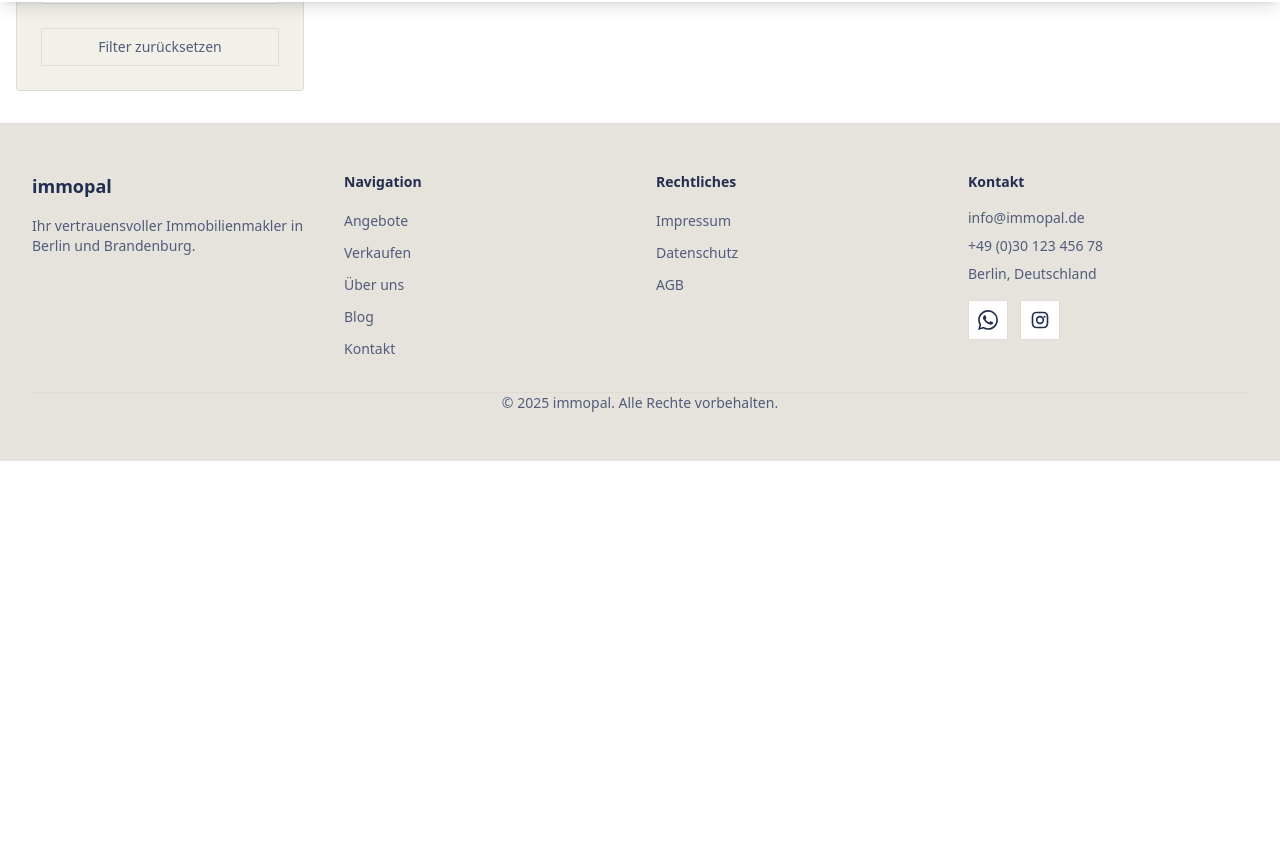
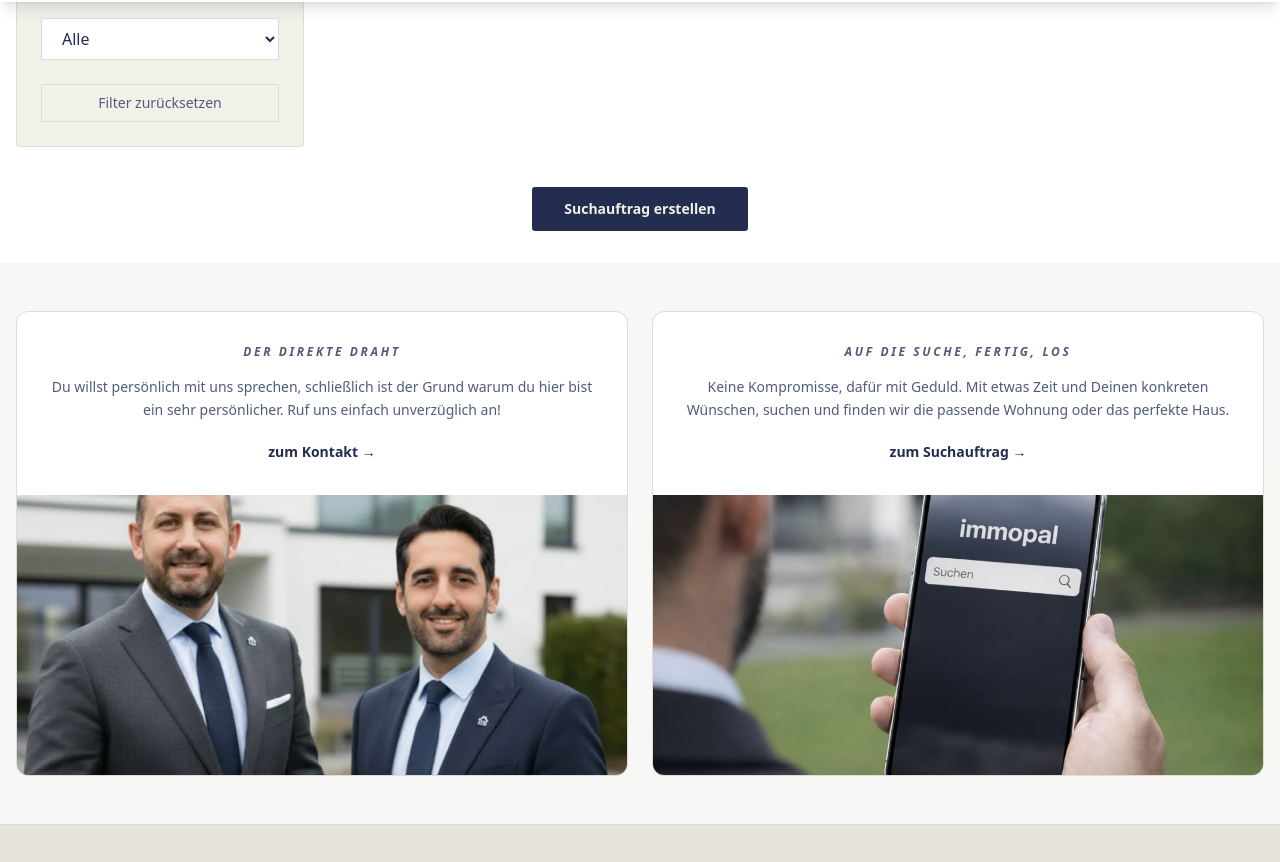
Before and after one commit to bpnace/immopal, a Next.js app: page /immobilien in a window 1280 px wide. Shown: the part 798-1660 px from the top of the page. Before the commit the page ends 1259 px from the top, so only its background shows below. Built offline with nearby package versions, Linux system fonts and the light colour scheme; a web font is replaced by a local one.

Commit message:
Update Angebote CTAs and About copy

```diff
--- a/app/immobilien/page.tsx
+++ b/app/immobilien/page.tsx
@@ -1,4 +1,5 @@
 import Link from 'next/link';
+import Image from 'next/image';
 
 import { fetchListings } from '@/lib/listings';
 import { ListingsGrid } from '@/components/listings-grid';
@@ -12,7 +13,8 @@ export default async function ImmobilienPage() {
         <div className="container mx-auto px-4">
           <div className="text-center">
             <h1 className="text-4xl md:text-5xl font-bold mb-4">Unsere Immobilien</h1>
-            <p className="text-lg text-muted-foreground max-w-2xl mx-auto mb-6">
+            <p className="text-lg text-muted-foreground max-w-5xl mx-auto mb-6">
+              Wir bestimmen den Marktwert Ihrer Immobilie auf Basis tagesaktueller Vergleichsdaten sowie datenbasierter Bewertungsverfahren, um eine objektive und nachvollziehbare Preiseinschätzung zu gewährleisten.<br/>
               Entdecken Sie {listings.length} verfügbare Immobilien in Berlin und Brandenburg
             </p>
             <Link
@@ -35,7 +37,70 @@ export default async function ImmobilienPage() {
 
       <div className="container mx-auto px-4 py-8">
         <ListingsGrid listings={listings} />
+
+        <div className="mt-10 flex justify-center">
+          <Link
+            href="/kaufen"
+            className="inline-flex items-center justify-center rounded-lg bg-primary px-8 py-3 text-sm font-semibold text-primary-foreground hover:bg-primary/90 transition-colors"
+          >
+            Suchauftrag erstellen
+          </Link>
+        </div>
       </div>
+
+      <section className="bg-muted/30 py-12">
+        <div className="container mx-auto px-4">
+          <div className="grid grid-cols-1 md:grid-cols-2 gap-6">
+            <div className="bg-background border border-border rounded-xl overflow-hidden">
+              <div className="p-8 text-center">
+                <div className="text-xs font-semibold tracking-[0.22em] text-muted-foreground italic">
+                  DER DIREKTE DRAHT
+                </div>
+                <p className="mt-4 text-sm text-muted-foreground leading-relaxed">
+                  Du willst persönlich mit uns sprechen, schließlich ist der Grund warum du hier bist ein sehr
+                  persönlicher. Ruf uns einfach unverzüglich an!
+                </p>
+                <Link href="/kontakt" className="mt-5 inline-block text-sm font-semibold text-primary hover:underline">
+                  zum Kontakt →
+                </Link>
+              </div>
+              <div className="relative h-[240px] md:h-[280px] bg-muted">
+                <Image
+                  src="/images/gruender.webp"
+                  alt="gruender"
+                  fill
+                  className="object-cover object-center"
+                  sizes="(min-width: 768px) 50vw, 100vw"
+                />
+              </div>
+            </div>
+
+            <div className="bg-background border border-border rounded-xl overflow-hidden">
+              <div className="p-8 text-center">
+                <div className="text-xs font-semibold tracking-[0.22em] text-muted-foreground italic">
+                  AUF DIE SUCHE, FERTIG, LOS
+                </div>
+                <p className="mt-4 text-sm text-muted-foreground leading-relaxed">
+                  Keine Kompromisse, dafür mit Geduld. Mit etwas Zeit und Deinen konkreten Wünschen, suchen und finden
+                  wir die passende Wohnung oder das perfekte Haus.
+                </p>
+                <Link href="/kaufen" className="mt-5 inline-block text-sm font-semibold text-primary hover:underline">
+                  zum Suchauftrag →
+                </Link>
+              </div>
+              <div className="relative h-[240px] md:h-[280px] bg-muted">
+                <Image
+                  src="/images/suche.webp"
+                  alt="search"
+                  fill
+                  className="object-cover object-center"
+                  sizes="(min-width: 768px) 50vw, 100vw"
+                />
+              </div>
+            </div>
+          </div>
+        </div>
+      </section>
     </main>
   );
 }
--- a/app/ueber-uns/page.tsx
+++ b/app/ueber-uns/page.tsx
@@ -14,10 +14,74 @@ export default function UeberUnsPage() {
       <section className="bg-primary/5 py-12 min-h-[220px] flex items-center">
         <div className="container mx-auto px-4">
           <div className="max-w-3xl mx-auto text-center">
-            <h1 className="text-4xl md:text-5xl font-bold mb-6">Über immopal</h1>
+            <h1 className="text-4xl md:text-5xl font-bold mb-6">Wir sind Immopal</h1>
             <p className="text-xl text-muted-foreground">
-              Ihr vertrauensvoller Partner für Immobilien in Berlin und Brandenburg seit 2020
+              Ihr vertrauensvoller Partner für Immobilien in Deutschland seit 2026
             </p>
+          </div>
+        </div>
+      </section>
+
+            {/* Team Section */}
+      <section className="py-16 bg-muted">
+        <div className="container mx-auto px-4">
+          <div className="max-w-6xl mx-auto">
+
+            <div className="grid grid-cols-1 md:grid-cols-3 gap-8">
+              <div className="bg-card border border-border rounded-lg overflow-hidden">
+                <div className="relative h-64 bg-muted">
+                  <Image
+                    src="https://images.pexels.com/photos/2379004/pexels-photo-2379004.jpeg"
+                    alt="Max Mustermann"
+                    fill
+                    className="object-cover"
+                  />
+                </div>
+                <div className="p-6 text-center">
+                  <h3 className="text-xl font-semibold mb-1">Kya Bayat</h3>
+                  <p className="text-primary font-medium mb-3">Geschäftsführer & Gründer</p>
+                  <p className="text-sm text-muted-foreground">
+                    Immobilienmakler seit 15 Jahren mit Spezialisierung auf Wohnimmobilien
+                  </p>
+                </div>
+              </div>
+
+              <div className="bg-card border border-border rounded-lg overflow-hidden">
+                <div className="relative h-64 bg-muted">
+                  <Image
+                    src="https://images.pexels.com/photos/774909/pexels-photo-774909.jpeg"
+                    alt="Anna Schmidt"
+                    fill
+                    className="object-cover"
+                  />
+                </div>
+                <div className="p-6 text-center">
+                  <h3 className="text-xl font-semibold mb-1">Dennis Darwiche</h3>
+                  <p className="text-primary font-medium mb-3">Geschäftsführer & Gründer</p>
+                  <p className="text-sm text-muted-foreground">
+                    Experte für Luxusimmobilien und Vermietung mit 10 Jahren Berufserfahrung
+                  </p>
+                </div>
+              </div>
+
+              <div className="bg-card border border-border rounded-lg overflow-hidden">
+                <div className="relative h-64 bg-muted">
+                  <Image
+                    src="https://images.pexels.com/photos/1222271/pexels-photo-1222271.jpeg"
+                    alt="Thomas Weber"
+                    fill
+                    className="object-cover"
+                  />
+                </div>
+                <div className="p-6 text-center">
+                  <h3 className="text-xl font-semibold mb-1">Tarik Marshall</h3>
+                  <p className="text-primary font-medium mb-3">Full Stack Developer</p>
+                  <p className="text-sm text-muted-foreground">
+                    Verantwortlich für die technische Entwicklung unserer Plattform mit Fokus auf Nutzerfreundlichkeit
+                  </p>
+                </div>
+              </div>
+            </div>
           </div>
         </div>
       </section>
@@ -30,24 +94,25 @@ export default function UeberUnsPage() {
               <div>
                 <h2 className="text-3xl font-bold mb-6">Unsere Geschichte</h2>
                 <p className="text-muted-foreground mb-4">
-                  immopal wurde 2020 mit der Vision gegründet, den Immobilienkauf in Berlin und Brandenburg zu
-                  revolutionieren. Wir glauben daran, dass der Kauf oder Verkauf einer Immobilie mehr ist als nur
-                  eine Transaktion – es ist ein wichtiger Lebensschritt, der professionelle Begleitung und
-                  persönliche Betreuung verdient.
+                  Wir sind Freunde seit der Grundschule und teilen seit vielen Jahren die Begeisterung für Immobilien.
+                  Jung, motiviert und fachlich fundiert begleiten wir Eigentümer und Interessenten bei der Vermittlung
+                  von Immobilien in Berlin und Brandenburg.
                 </p>
                 <p className="text-muted-foreground mb-4">
-                  Mit unserem engagierten Team aus erfahrenen Immobilienexperten haben wir bereits über 200 Familien
-                  dabei geholfen, ihre Traumimmobilie zu finden. Dabei legen wir besonderen Wert auf Transparenz,
-                  Ehrlichkeit und individuelle Beratung.
+                  Aus unserer beruflichen Laufbahn bringen wir vielseitige Erfahrungen aus Konzern, Mittelstand und
+                  eigener Unternehmensgründung mit – insbesondere in der Immobilienbewertung und Vermarktung. Als
+                  gebürtige Berliner kennen wir den regionalen Markt genau. Transparenz, Offenheit und ein Miteinander
+                  auf Augenhöhe stehen für uns im Mittelpunkt.
                 </p>
                 <p className="text-muted-foreground">
-                  Unsere tiefe Kenntnis des Berliner und Brandenburger Immobilienmarktes sowie unser großes Netzwerk
-                  ermöglichen es uns, Ihnen exklusive Angebote und erstklassigen Service zu bieten.
+                  Denn: <strong>Jeder Kunde ist so individuell wie die passende Immobilie dazu.</strong> Genau darauf
+                  gehen wir ein – offen, ehrlich und mit dem klaren Ziel, die bestmögliche Lösung für Sie zu finden.
+                  Wir freuen uns auf Ihre Kontaktaufnahme.
                 </p>
               </div>
               <div className="relative h-96 bg-muted rounded-lg overflow-hidden">
                 <Image
-                  src="https://images.pexels.com/photos/3184292/pexels-photo-3184292.jpeg"
+                  src="/images/gruender.webp"
                   alt="Unser Team"
                   fill
                   className="object-cover"
@@ -161,76 +226,6 @@ export default function UeberUnsPage() {
         </div>
       </section>
 
-      {/* Team Section */}
-      <section className="py-16 bg-muted">
-        <div className="container mx-auto px-4">
-          <div className="max-w-6xl mx-auto">
-            <div className="text-center mb-12">
-              <h2 className="text-3xl font-bold mb-4">Unser Team</h2>
-              <p className="text-lg text-muted-foreground max-w-2xl mx-auto">
-                Lernen Sie die Menschen kennen, die sich täglich für Ihren Erfolg einsetzen
-              </p>
-            </div>
-
-            <div className="grid grid-cols-1 md:grid-cols-3 gap-8">
-              <div className="bg-card border border-border rounded-lg overflow-hidden">
-                <div className="relative h-64 bg-muted">
-                  <Image
-                    src="https://images.pexels.com/photos/2379004/pexels-photo-2379004.jpeg"
-                    alt="Max Mustermann"
-                    fill
-                    className="object-cover"
-                  />
-                </div>
-                <div className="p-6 text-center">
-                  <h3 className="text-xl font-semibold mb-1">Max Mustermann</h3>
-                  <p className="text-primary font-medium mb-3">Geschäftsführer & Gründer</p>
-                  <p className="text-sm text-muted-foreground">
-                    Immobilienmakler seit 15 Jahren mit Spezialisierung auf Wohnimmobilien in Berlin
-                  </p>
-                </div>
-              </div>
-
-              <div className="bg-card border border-border rounded-lg overflow-hidden">
-                <div className="relative h-64 bg-muted">
-                  <Image
-                    src="https://images.pexels.com/photos/774909/pexels-photo-774909.jpeg"
-                    alt="Anna Schmidt"
-                    fill
-                    className="object-cover"
-                  />
-                </div>
-                <div className="p-6 text-center">
-                  <h3 className="text-xl font-semibold mb-1">Anna Schmidt</h3>
-                  <p className="text-primary font-medium mb-3">Senior Maklerin</p>
-                  <p className="text-sm text-muted-foreground">
-                    Expertin für Luxusimmobilien und Neubauprojekte mit 10 Jahren Berufserfahrung
-                  </p>
-                </div>
-              </div>
-
-              <div className="bg-card border border-border rounded-lg overflow-hidden">
-                <div className="relative h-64 bg-muted">
-                  <Image
-                    src="https://images.pexels.com/photos/1222271/pexels-photo-1222271.jpeg"
-                    alt="Thomas Weber"
-                    fill
-                    className="object-cover"
-                  />
-                </div>
-                <div className="p-6 text-center">
-                  <h3 className="text-xl font-semibold mb-1">Thomas Weber</h3>
-                  <p className="text-primary font-medium mb-3">Immobilienmakler</p>
-                  <p className="text-sm text-muted-foreground">
-                    Spezialist für Brandenburg und ländliche Immobilien mit fundierter Marktkenntnis
-                  </p>
-                </div>
-              </div>
-            </div>
-          </div>
-        </div>
-      </section>
-
       {/* CTA Section */}
       <section className="py-16 bg-primary text-primary-foreground">
         <div className="container mx-auto px-4">
```
Also changed, not shown: public/images/gruender.webp (added), public/images/suche.webp (added).
